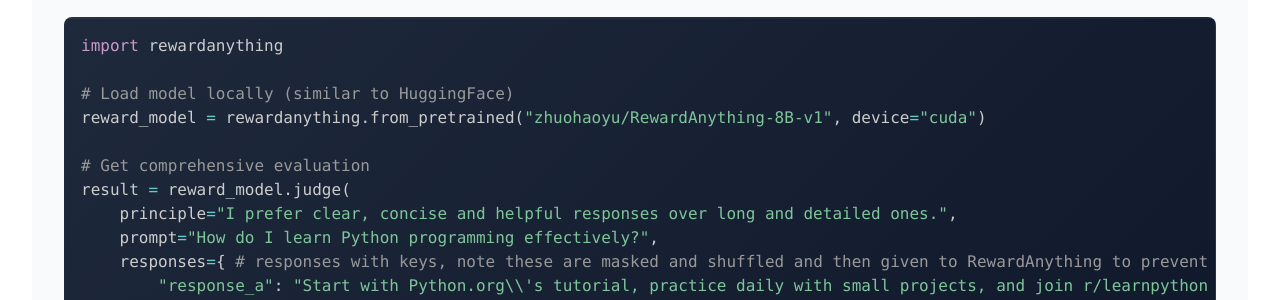
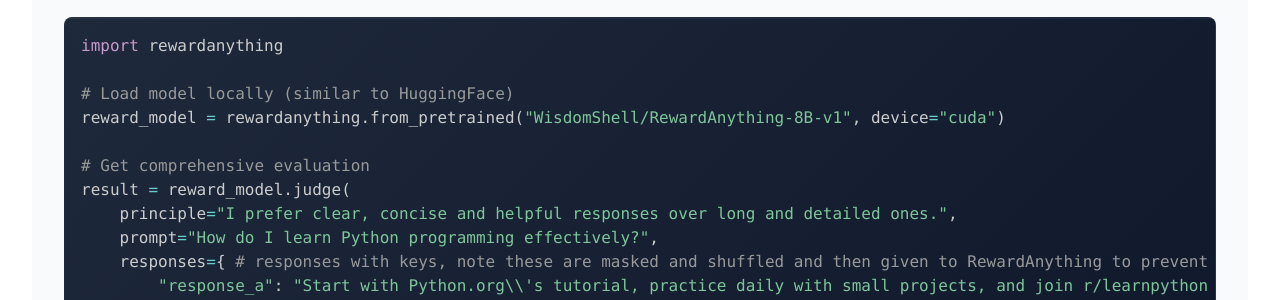
Before and after one commit to zhuohaoyu/RewardAnything, a Jekyll site: the page built from pages/index.html, in a window 1280 px wide and 900 px high, scrolled down 5571 px. Shown: the part 152-452 px from the top of the window. Built offline with Jekyll 4.4.1, drawn with Linux system fonts in a browser that asks for light colours; nearby versions of some CDN libraries.

Commit message:
Update links

```diff
--- a/pages/index.html
+++ b/pages/index.html
@@ -549,7 +549,7 @@
                     <pre><code class="language-python">import rewardanything
 
 # Load model locally (similar to HuggingFace)
-reward_model = rewardanything.from_pretrained("zhuohaoyu/RewardAnything-8B-v1", device="cuda")
+reward_model = rewardanything.from_pretrained("WisdomShell/RewardAnything-8B-v1", device="cuda")
 
 # Get comprehensive evaluation
 result = reward_model.judge(
@@ -583,7 +583,7 @@
                         <h5 class="font-semibold text-gray-800 mb-2">Step 1: Setup vLLM Server</h5>
                         <div class="rounded-lg overflow-hidden">
                             <pre><code class="language-bash"># Start vLLM server with RewardAnything model
-vllm serve zhuohaoyu/RewardAnything-8B-v1 --host 0.0.0.0 --port 8000</code></pre>
+vllm serve WisdomShell/RewardAnything-8B-v1 --host 0.0.0.0 --port 8000</code></pre>
                         </div>
                     </div>
 
@@ -641,11 +641,11 @@
 
 # Load model and tokenizer directly
 model = AutoModelForCausalLM.from_pretrained(
-    "zhuohaoyu/RewardAnything-8B-v1",
+    "WisdomShell/RewardAnything-8B-v1",
     torch_dtype="auto",
     device_map="auto"
 )
-tokenizer = AutoTokenizer.from_pretrained("zhuohaoyu/RewardAnything-8B-v1")
+tokenizer = AutoTokenizer.from_pretrained("WisdomShell/RewardAnything-8B-v1")
 
 # Prepare evaluation data
 principle = "Judge responses based on helpfulness and accuracy"
```
